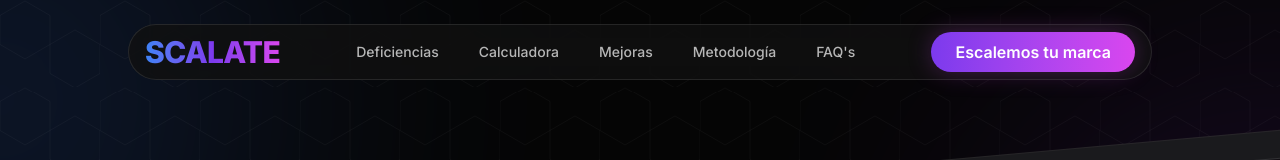
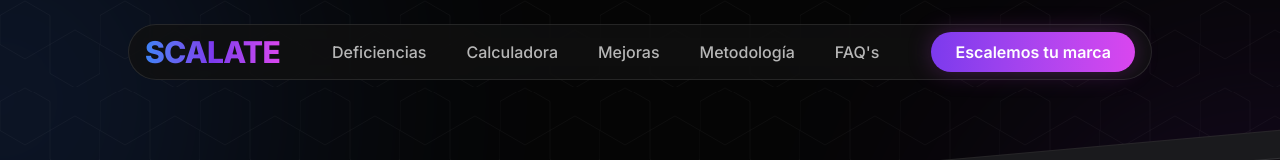
Before and after one commit to MaikelScalate/scalatelab, a Next.js app: page / in a window 1280 px wide. Shown: the top 160 px of the page. Built offline with nearby package versions, Linux system fonts and the light colour scheme.

Commit message:
Mejorar diseño

```diff
--- a/app/components/layout/Navbar.tsx
+++ b/app/components/layout/Navbar.tsx
@@ -70,34 +70,34 @@ export default function Navbar() {
         <div className="hidden items-center gap-10 lg:flex">
           <a
   href="#deficiencias"
-  className="text-sm font-medium text-white/70 transition hover:text-white"
+  className="text-base font-medium text-white/70 transition hover:text-white"
 >
   Deficiencias
 </a>
 
           <a
             href="#"
-            className="text-sm font-medium text-white/70 transition hover:text-white"
+            className="text-base font-medium text-white/70 transition hover:text-white"
           >
             Calculadora
           </a>
 
           <a
             href="#"
-            className="text-sm font-medium text-white/70 transition hover:text-white"
+            className="text-base font-medium text-white/70 transition hover:text-white"
           >
             Mejoras
           </a>
 
           <a
             href="#"
-            className="text-sm font-medium text-white/70 transition hover:text-white"
+            className="text-base font-medium text-white/70 transition hover:text-white"
           >
             Metodología
           </a>
           <a
             href="#"
-            className="text-sm font-medium text-white/70 transition hover:text-white"
+            className="text-base font-medium text-white/70 transition hover:text-white"
           >
               FAQ's
           </a>
```
